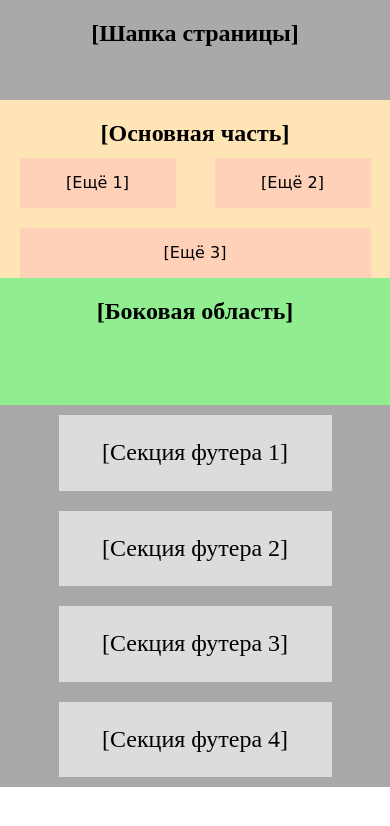
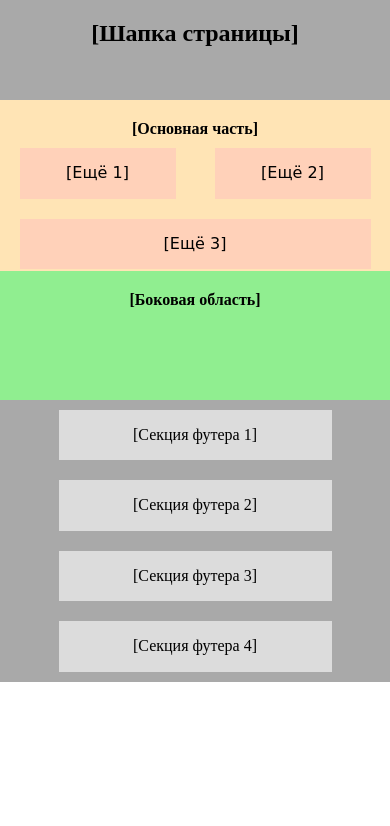
Before and after one commit to nsshakula/layout_adaptive, a plain HTML site: page index.html in a window 390 px wide. Drawn offline with Linux system fonts and the light colour scheme.

Commit message:
bug fixed

```diff
--- a/assets/scss/index.scss
+++ b/assets/scss/index.scss
@@ -7,16 +7,18 @@
 .container {
   height: 100vh;
   min-width: 250px;
+}
+
 .header {
   min-height: 100px;
   background-color: #a9a9a9;
-    .header_title {
+  .header__title {
     @include title;
   }
 }
 
-  @media screen and (max-width: 768px) {
-    .header_title {
+@media screen and (max-width: 840px) {
+  .header__title {
     font-size: 1.5em;
   }
 }
@@ -25,16 +27,16 @@
   min-height: 300px;
   display: grid;
   grid-template-columns: 2fr 1fr;
-    .main_title {
+  .main__title {
     @include title;
   }
-    .main_wrapper {
+  .main__wrapper {
     background-color: rgb(255, 228, 181);
     text-align: center;
-      .main_basic {
+    .main__basic {
       display: flex;
       justify-content: space-around;
-        .main_item {
+      .main__item {
         background-color: rgb(255, 209, 185);
         width: 40%;
       }
@@ -42,66 +44,68 @@
   }
 }
 
-  .main_text {
+.main__text {
   font-size: 1.5em;
   font-family: $font;
 }
 
-  .main_item-bottom {
+.main__item-bottom {
   display: inline-block;
   background-color: rgb(255, 209, 185);
   width: 90%;
   margin-top: 20px;
 }
 
-  .main_side {
+.main__side {
   background-color: rgb(144, 238, 144);
 }
 
-  @media screen and (max-width: 768px) {
+@media screen and (max-width: 840px) {
   .main {
     grid-template-columns: auto;
   }
-    .main_wrapper {
+  .main__wrapper {
     min-height: 15vh;
   }
-    .main_side {
+  .main__title {
+    font-size: 1em;
+  }
+  .main__side {
     min-height: 15vh;
   }
-    .main_text {
+  .main__text {
     font-size: 1em;
   }
 }
 
 .footer {
   min-height: 100px;
-    .footer_wrapper {
+}
+.footer__wrapper {
   display: flex;
   justify-content: space-around;
   background-color: #a9a9a9;
-      .footer_item {
+}
+.footer__item {
   background-color: $footer-color;
   margin: 10px;
-        .footer_text {
+}
+.footer__text {
   font-size: 1.5em;
 }
-      }
-    }
-  }
 
-  @media screen and (max-width: 768px) {
-    .footer_text {
+@media screen and (max-width: 840px) {
+  .footer__text {
     font-size: 1em;
   }
 }
 
 @media screen and (max-width: 412px) {
-    .footer_wrapper {
+  .footer__wrapper {
     flex-wrap: wrap;
-      .footer_item {
+    .footer__item {
       width: 70%;
       text-align: center;
     }
   }
 }
-}
--- a/index.html
+++ b/index.html
@@ -10,40 +10,40 @@
   <body>
     <div class="container">
       <header class="header">
-        <h1 class="header_title">[Шапка страницы]</h1>
+        <h1 class="header__title">[Шапка страницы]</h1>
       </header>
       <main class="main">
-        <section class="main_wrapper">
-          <h2 class="main_title">[Основная часть]</h2>
-          <div class="main_basic">
-            <div class="main_item">
-              <p class="main_text">[Ещё 1]</p>
+        <section class="main__wrapper">
+          <h2 class="main__title">[Основная часть]</h2>
+          <div class="main__basic">
+            <div class="main__item">
+              <p class="main__text">[Ещё 1]</p>
             </div>
-            <div class="main_item">
-              <p class="main_text">[Ещё 2]</p>
+            <div class="main__item">
+              <p class="main__text">[Ещё 2]</p>
             </div>
           </div>
-          <div class="main_item-bottom">
-            <p class="main_text">[Ещё 3]</p>
+          <div class="main__item-bottom">
+            <p class="main__text">[Ещё 3]</p>
           </div>
         </section>
-        <section class="main_side">
-          <h2 class="main_title">[Боковая область]</h2>
+        <section class="main__side">
+          <h2 class="main__title">[Боковая область]</h2>
         </section>
       </main>
       <footer class="footer">
-        <div class="footer_wrapper">
-          <div class="footer_item">
-            <p class="footer_text">[Секция футера 1]</p>
+        <div class="footer__wrapper">
+          <div class="footer__item">
+            <p class="footer__text">[Секция футера 1]</p>
           </div>
-          <div class="footer_item">
-            <p class="footer_text">[Секция футера 2]</p>
+          <div class="footer__item">
+            <p class="footer__text">[Секция футера 2]</p>
           </div>
-          <div class="footer_item">
-            <p class="footer_text">[Секция футера 3]</p>
+          <div class="footer__item">
+            <p class="footer__text">[Секция футера 3]</p>
           </div>
-          <div class="footer_item">
-            <p class="footer_text">[Секция футера 4]</p>
+          <div class="footer__item">
+            <p class="footer__text">[Секция футера 4]</p>
           </div>
         </div>
       </footer>
```
Also changed, not shown: assets/style/index.css, 1 other file. Lines whose indentation alone changed are shown as unchanged.
